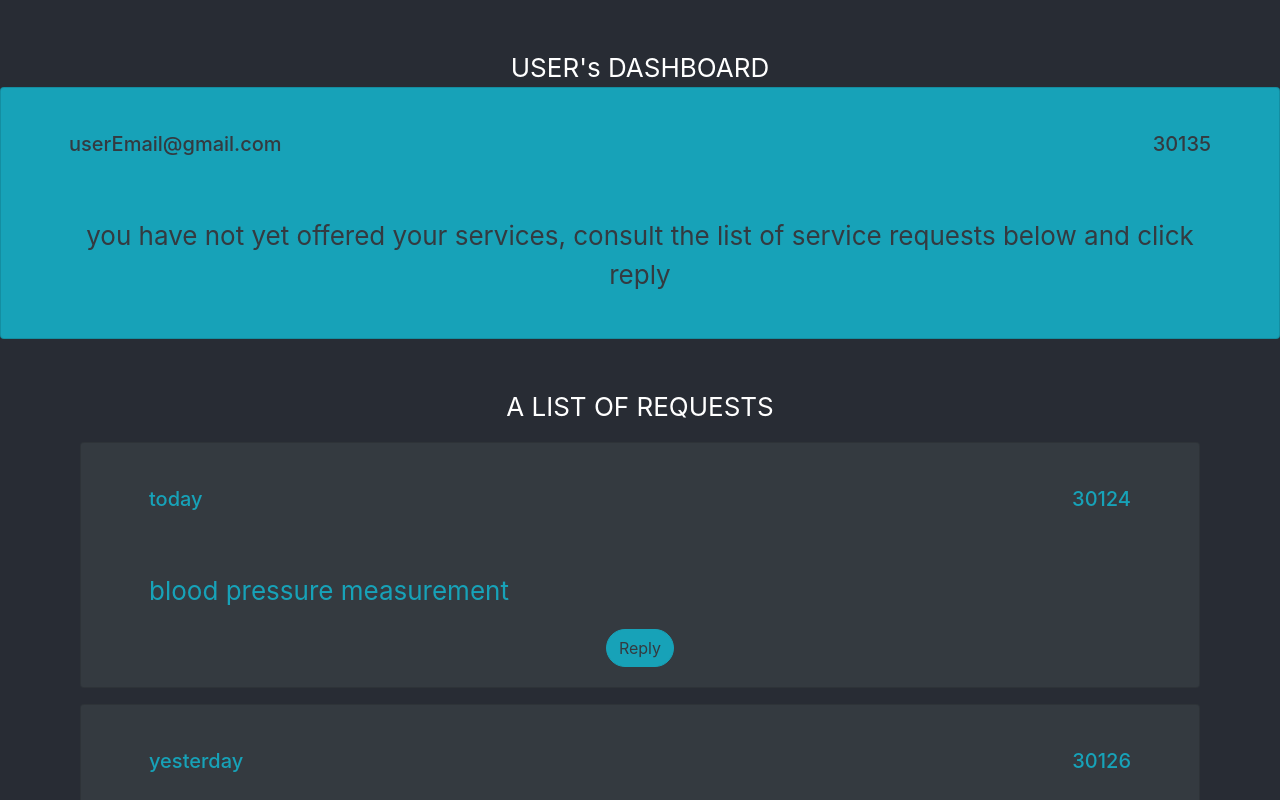
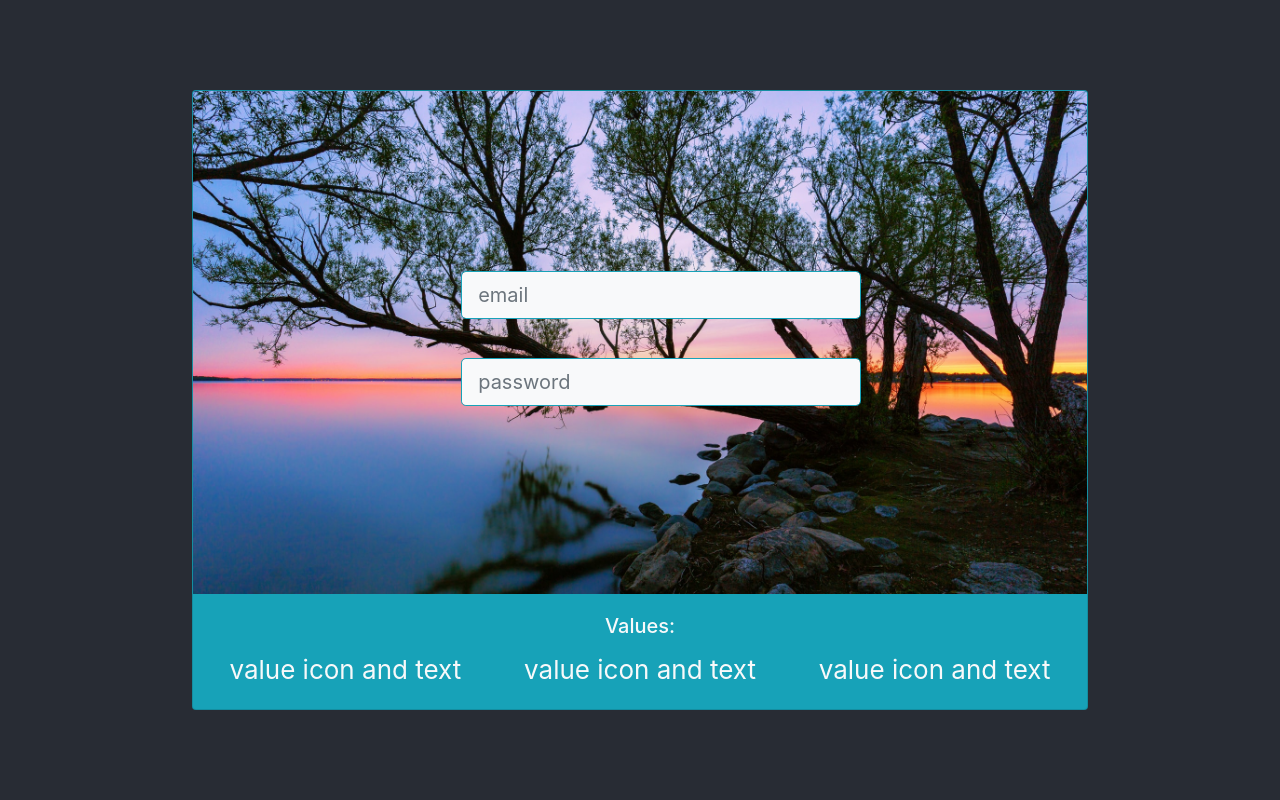
Before and after one commit to marcosaccarola/Health-Advantage, a React (Create React App) app: page / in a window 1280 px wide. Shown: the top 800 px of the page. Built offline with nearby package versions, Linux system fonts and the light colour scheme.

Commit message:
fake users collection (json) & login event listeners

```diff
--- a/src/components/0000-Home.jsx
+++ b/src/components/0000-Home.jsx
@@ -3,7 +3,7 @@ import {useState} from 'react'
 import Dashboard from "./0200-Dashboard"
 
 const Home=()=>{
-    const[currentUser,setCurrentUser]=useState({"userId":"1234","email":"userEmail@gmail.com","requests":[]})
+    const[currentUser,setCurrentUser]=useState()
     // {"userId":"1234","email":"userEmail@gmail.com","requests":[]}
     const[currentPosition,setCurrentPosition]=useState(30135)
 
@@ -11,7 +11,7 @@ const Home=()=>{
         <div>
             {currentUser
                 ?<Dashboard currentUser={currentUser} currentPosition={currentPosition} />
-                :<LandingInterface />
+                :<LandingInterface setCurrentUser={setCurrentUser} />
             }
         </div>
     )
--- a/src/components/0100-LandingInterface.jsx
+++ b/src/components/0100-LandingInterface.jsx
@@ -2,11 +2,11 @@ import { Card,Row,Col } from "react-bootstrap"
 import bg from '../assets/dave-hoefler-unsplash-medium.jpg'
 import LoginRegisterForm from "./0110-LoginRegistrationForm"
 
-const LandingInterface=()=>{
+const LandingInterface=({setCurrentUser})=>{
     return(
         <div>
             <Card style={{ width: '70%'}} className='text-light bg-info mx-auto'>
-                <LoginRegisterForm />
+                <LoginRegisterForm setCurrentUser={setCurrentUser} />
             <Card.Img variant="top" src={bg}/>
             <Card.Body>
                 <Card.Title>Values:</Card.Title>
--- a/src/components/0110-LoginRegistrationForm.jsx
+++ b/src/components/0110-LoginRegistrationForm.jsx
@@ -1,6 +1,25 @@
+import { useState } from "react"
 import { Form } from "react-bootstrap"
+import usersDataForAFakeLogin from '../utils/users.json'
 
-const LoginRegisterForm=()=>{
+const LoginRegisterForm=({setCurrentUser})=>{
+    const[emailListener,setEmailListener]=useState('')
+    const handleChangeEmail=(e)=>{
+        setEmailListener(e.target.value)
+        matchChecker()
+    }
+    const[pwListener,setPwListener]=useState('')
+    const handleChangePw=(e)=>{
+        setPwListener(e.target.value)
+        matchChecker()
+    }
+    const matchChecker=()=>{
+        const matchUser=usersDataForAFakeLogin.find((obj)=>(obj.email===emailListener&&obj.password===pwListener))
+        if(matchUser){
+            setCurrentUser(matchUser)
+        }
+    }
+
     return(
         <div>
             <Form.Group style={{position:'absolute',marginLeft:'30%',marginRight:'30%',marginTop:180,minWidth:400}}>
@@ -8,12 +27,16 @@ const LoginRegisterForm=()=>{
                     className='bg-light text-secondary border-info'
                     // style={{borderWidth:2}}
                     size="lg" type="text"
+                    value={emailListener}
+                    onChange={(e)=>handleChangeEmail(e)}
                     placeholder="email" />
                 <br />
                 <Form.Control
                     className='bg-light text-secondary border-info'
                     // style={{borderWidth:2}}
-                    size="lg" type="text"
+                    size="lg" type="password"
+                    value={pwListener}
+                    onChange={(e)=>handleChangePw(e)}
                     placeholder="password" />
             </Form.Group>
         </div>
--- a/src/components/0210-OfferedServices.jsx
+++ b/src/components/0210-OfferedServices.jsx
@@ -3,8 +3,11 @@ import { Card,Button } from "react-bootstrap"
 
 const OfferedServices=({offeredServices})=>{
 
+    const openInfo=(reply)=>{
+        alert(`info about ${reply.userId}`)
+    }
     const sendMessage=(reply)=>{
-        alert('message sent')
+        alert(`message sent at ${reply.userId}`)
     }
 
     return(
@@ -18,13 +21,17 @@ const OfferedServices=({offeredServices})=>{
                         <Card.Title className='text-info'>{reply.position}</Card.Title>
                     </div>
                     <div className='row justify-content-between mx-5 mt-4 mb-3 text-light'>
-                        <Button variant="info rounded-pill text-dark px-5" >
+                        <Button
+                            variant="info rounded-pill text-dark px-5"
+                            onClick={()=>openInfo(reply)}>
                             <Card.Title>{reply.interventionRequested}</Card.Title>
                         </Button>
                         {/* <div className='bg-info rounded-pill px-5'>
                             <Card.Title>{reply.interventionRequested}</Card.Title>
                         </div> */}
-                        <Button variant="info rounded-pill text-dark" onClick={()=>sendMessage(reply)}>Send message</Button>
+                        <Button
+                            variant="info rounded-pill text-dark"
+                            onClick={()=>sendMessage(reply)}>Send message</Button>
                     </div>
                     </Card.Body>
                 </Card>
--- a/src/utils/requests.json
+++ b/src/utils/requests.json
@@ -1,7 +1,7 @@
 [
     {
     "requestId":"1234",
-    "userId":"1237",
+    "userId":"pressure",
     "position":30124,
     "interventionRequested":"blood pressure measurement",
     "answers":[],
@@ -10,7 +10,7 @@
     },
     {
     "requestId":"5678",
-    "userId":"1237",
+    "userId":"arm",
     "position":30126,
     "interventionRequested":"arm dressing",
     "answers":[],
@@ -19,7 +19,7 @@
     },
     {
     "requestId":"5678",
-    "userId":"1237",
+    "userId":"elderly",
     "position":30132,
     "interventionRequested":"elderly day care",
     "answers":[],
@@ -28,7 +28,7 @@
     },
     {
     "requestId":"5678",
-    "userId":"1237",
+    "userId":"spritz",
     "position":30135,
     "interventionRequested":"spritz with cynar",
     "answers":[],
@@ -37,7 +37,7 @@
     },
     {
     "requestId":"5678",
-    "userId":"1237",
+    "userId":"vodka",
     "position":30138,
     "interventionRequested":"vodka tonic",
     "answers":[],
--- /dev/null
+++ b/src/utils/users.json
@@ -0,0 +1,30 @@
+[
+    {
+        "userId":"marco",
+        "email":"marco.user@gmail.com",
+        "password":"12345678",
+        "zipcode":30125,
+        "photo":"",
+        "firstName":"Marco",
+        "lastName":"Saccarola",
+        "age":42,
+        "educationalQualification":"Laurea in Scienze Infermieristiche",
+        "professionalRole":"nurse",
+        "order":"Ordine degli Infermieri di Bologna",
+        "specializations":"animazione villaggi turistici"
+    },
+    {
+        "userId":"ottavio",
+        "email":"ottavio.user@gmail.com",
+        "password":"89898989",
+        "zipcode":30128,
+        "photo":"",
+        "firstName":"Ottavio",
+        "lastName":"Randelli",
+        "age":62,
+        "educationalQualification":"Laurea in Scienze Infermieristiche",
+        "professionalRole":"nurse",
+        "order":"Ordine degli Infermieri di Trento",
+        "specializations":"bagnino stagionale"
+    }
+]
```
